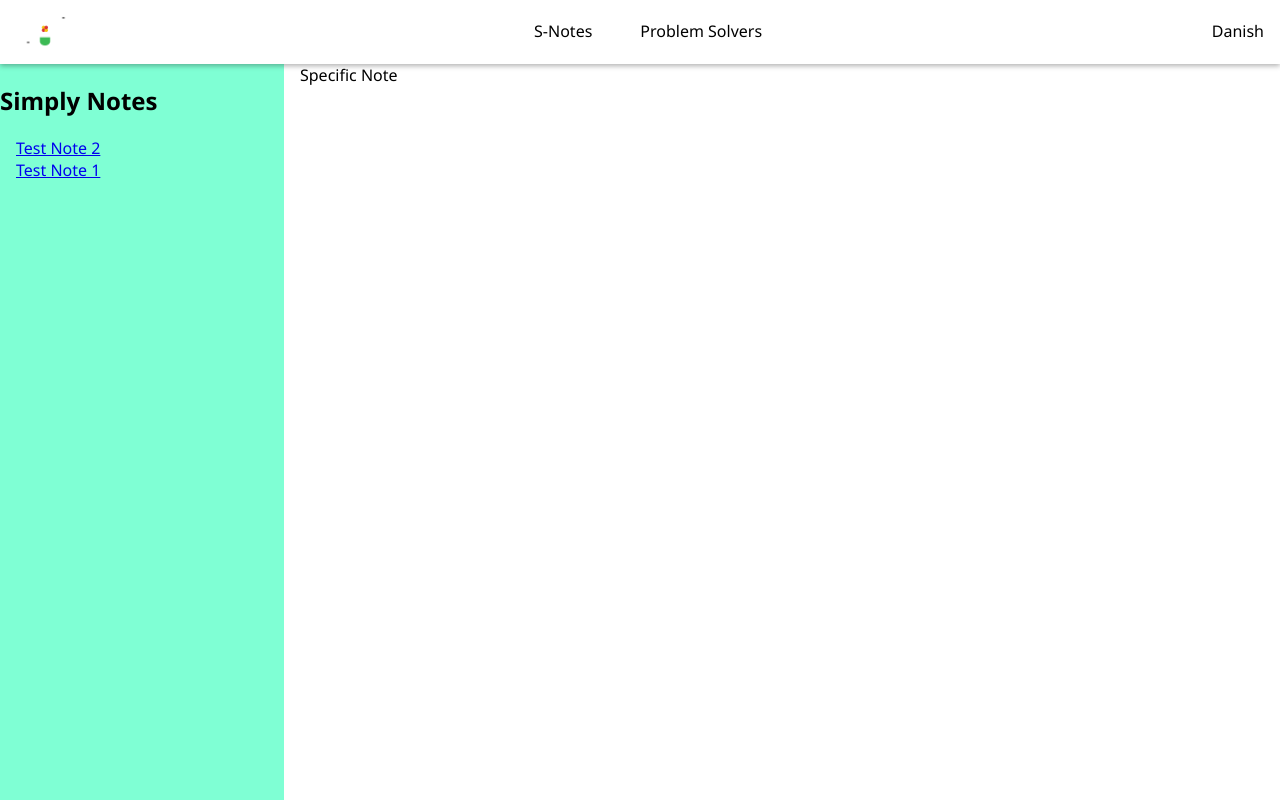
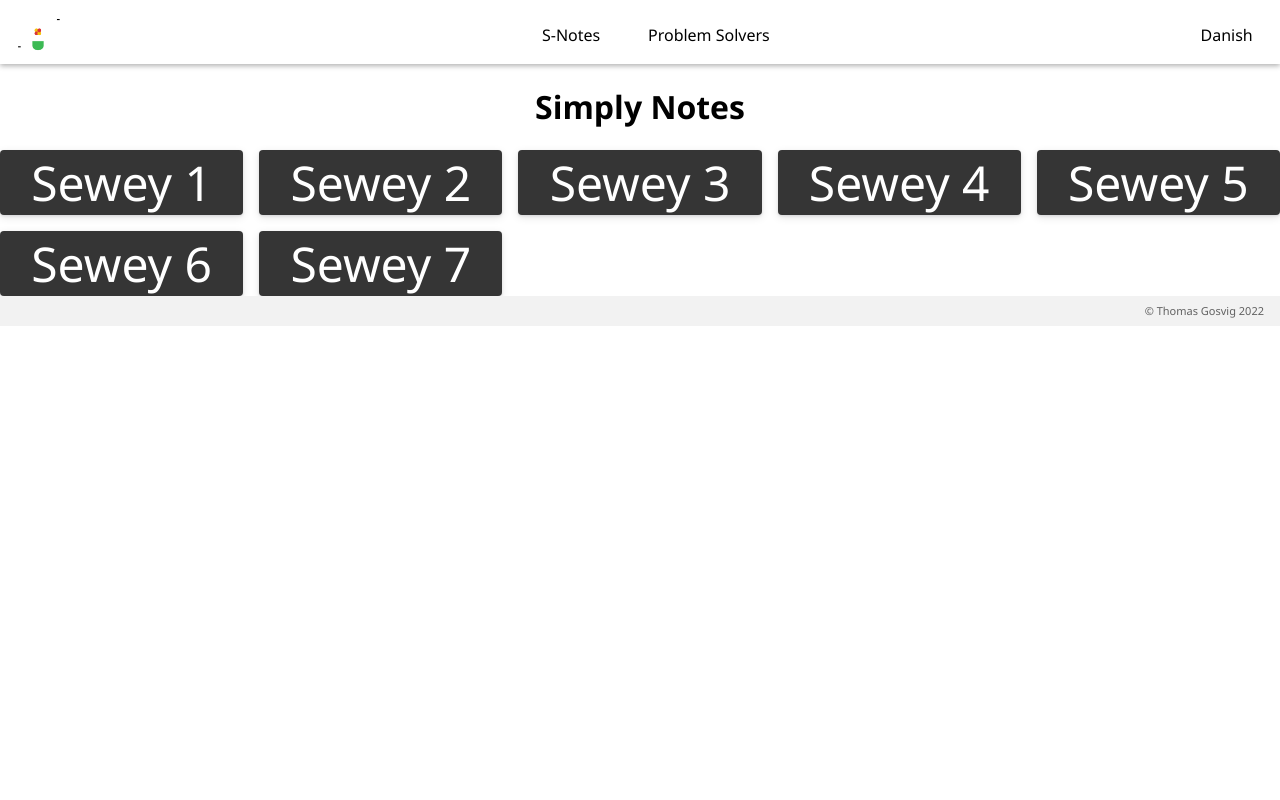
Before and after one commit to ThoGos1/thogos-next, a Next.js app: page /notes in a window 1280 px wide. Shown: the top 800 px of the page. Built offline with nearby package versions, Linux system fonts and the light colour scheme.

Commit message:
used grid in header

```diff
--- a/components/Header.js
+++ b/components/Header.js
@@ -4,44 +4,34 @@ import logo from '../public/logo.png'
 
 export default function Header() {
   return (
-
     <div className='navbar'>
-
-      <div className='toolbar'>
 
       <div style={{ cursor: "pointer" }}>
         <Link href={'/'}>
-            <div>
-              <Image src={logo} height={60} width={60} alt="ThoGos-logo"/>
+          <div style={{ transform: "translateX(-15px)" }}>
+            <Image src={logo} height={64} width={64} alt="ThoGos-logo"/>
           </div>
         </Link>
       </div>
 
-        <div style={{ width: "36.4%" }}></div>
 
-
+      <div className='center2'>
         <nav>
           <Link href={'/notes'}>
-            <a className='navitem' style={{ marginRight: '16px', marginLeft: '16px' }}>S-Notes</a>
+            <a className='navitem'>S-Notes</a>
           </Link>
         </nav>
 
 
         <nav>
           <Link href={'/solver'}>
-            <a className='navitem' style={{ marginRight: '16px', marginLeft: '16px' }}>Problem Solvers</a>
+            <a className='navitem'>Problem Solvers</a>
           </Link>
         </nav>
-
-        <div style={{ width: "35.5%" }}></div>
+      </div>
 
       <p className='langchange'>Danish</p>
 
     </div>
-
-    </div>
-
-
-
   )
 }
--- a/pages/notes.js
+++ b/pages/notes.js
@@ -1,24 +1,48 @@
-import SidebarNote from "../components/SidebarNote"
 import Head from "next/head"
 
-export default function Notepage() {
+export default function Notes() {
     return (
       <div>
         <Head>
-          <title>Notepage</title>
+          <title>Notes</title>
           <meta name="description" content="Write something good here and all other heads"/>
         </Head>
 
-        <div className="pageset">
+        <h1 className="center">Simply Notes</h1>
 
-          <SidebarNote/>
 
-          <div>
-            Specific Note
+        <div className="noteshow">
+          <div className="card">
+            Sewey 1
           </div>
 
+          <div className="card">
+            Sewey 2
+          </div>
+
+          <div className="card">
+            Sewey 3
+          </div>
+
+          <div className="card">
+            Sewey 4
+          </div>
+
+          <div className="card">
+            Sewey 5
+          </div>
+
+          <div className="card">
+            Sewey 6
+          </div>
+
+          <div className="card">
+            Sewey 7
+          </div>
+
+
+
         </div>
-
 
 
       </div>
--- a/styles/globals.css
+++ b/styles/globals.css
@@ -9,10 +9,35 @@ body {
 }
 
 /* Tester CSS*/
-.pageset {
+.noteshow {
   display: grid;
-  grid-template-columns: 300px 1fr;
-  grid-template-rows: 1000px;
+  gap: 1rem;
+  grid-template-columns: repeat(auto-fit, minmax(240px, 1fr));
+}
+
+.card {
+  display: flex;
+  flex-direction: column;
+  justify-content: center;
+  align-items: center;
+  background: #353535;
+  font-size: 3rem;
+  color: #fff;
+  box-shadow: rgba(3, 8, 20, 0.1) 0px 0.15rem 0.5rem, rgba(2, 8, 20, 0.1) 0px 0.075rem 0.175rem;
+  height: 100%;
+  width: 100%;
+  border-radius: 4px;
+  transition: all 500ms;
+  overflow: hidden;
+
+  background-size: cover;
+  background-position: center;
+  background-repeat: no-repeat;
+}
+
+.center {
+  display: grid;
+  place-items: center;
 }
 
 .dropDown {
@@ -25,10 +50,6 @@ button:focus-within .dropDown {
   visibility: visible;
 }
 
-.sidebar {
-  background-color: aquamarine;
-  margin-right: 16px;
-}
 
 
 
@@ -38,6 +59,17 @@ button:focus-within .dropDown {
 
 
 
+/* Main Page's CSS */
+.pageset {
+  display: grid;
+  grid-template-columns: 300px 1fr;
+  grid-template-rows: 1000px;
+}
+
+.sidebar {
+  background-color: aquamarine;
+  margin-right: 16px;
+}
 
 
 
@@ -99,13 +131,19 @@ button:focus-within .dropDown {
 
 .navbar {
   position: fixed;
-  display: block;
+  display: grid;
+  place-items: center;
+  grid-template-columns: 1fr 10fr 1fr;
   width: 100%;
   height: 64px;
-  top: 0%;
   background-color: #ffffff;
   box-shadow: 0 2px 5px #0000004d;
-  z-index: 10;
+}
+
+.center2 {
+  display: grid;
+  grid-template-columns: repeat(2, 1fr);
+  place-items: center;
 }
 
 .toolbar {
@@ -128,6 +166,7 @@ button:focus-within .dropDown {
   color: rgb(0, 0, 0);
   text-decoration: none;
   line-height: 28px;
+  white-space: nowrap;
 }
 
 a:hover {
```
Lines whose indentation alone changed are shown as unchanged.
